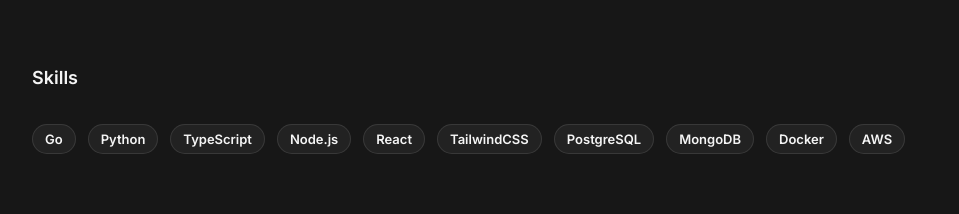
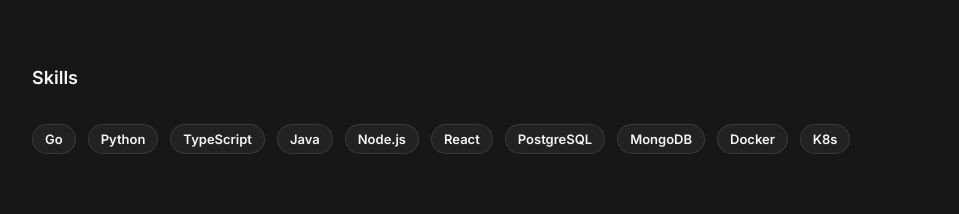
Before and after one commit to dominic-arok/personal-site, a Next.js app: page / in a window 1280 px wide. Shown: the part 800-1014 px from the top of the page, without its empty margins (288-1247 px from the left). Built offline with nearby package versions, Linux system fonts and the light colour scheme.

Commit message:
update skills

```diff
--- a/src/components/Skills.tsx
+++ b/src/components/Skills.tsx
@@ -3,13 +3,13 @@
     "Go",
     "Python",
     "TypeScript",
+    "Java",
     "Node.js",
     "React",
-    "TailwindCSS",
     "PostgreSQL",
     "MongoDB",
     "Docker",
-    "AWS"
+    "K8s"
   ];
 
   return (
```
